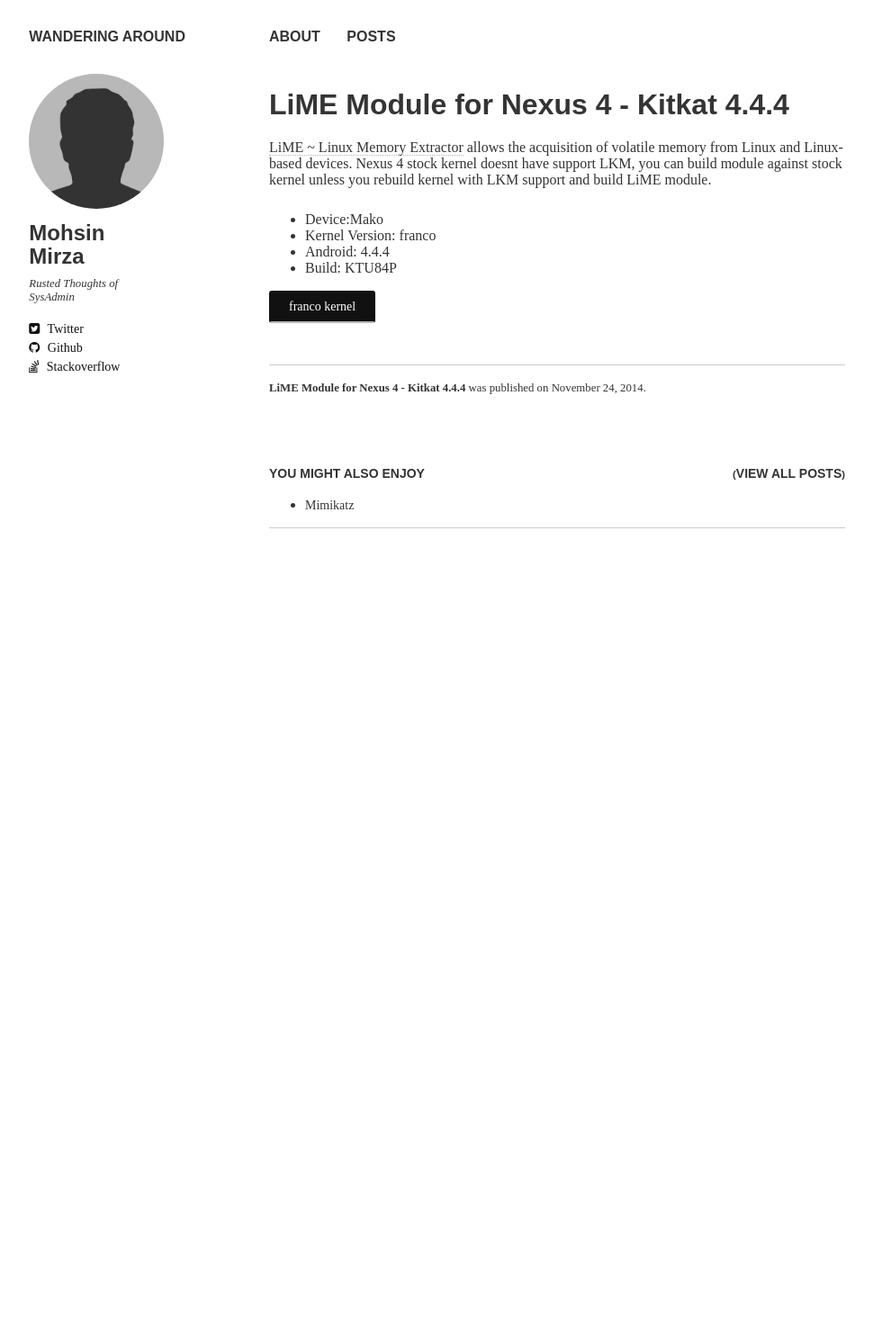
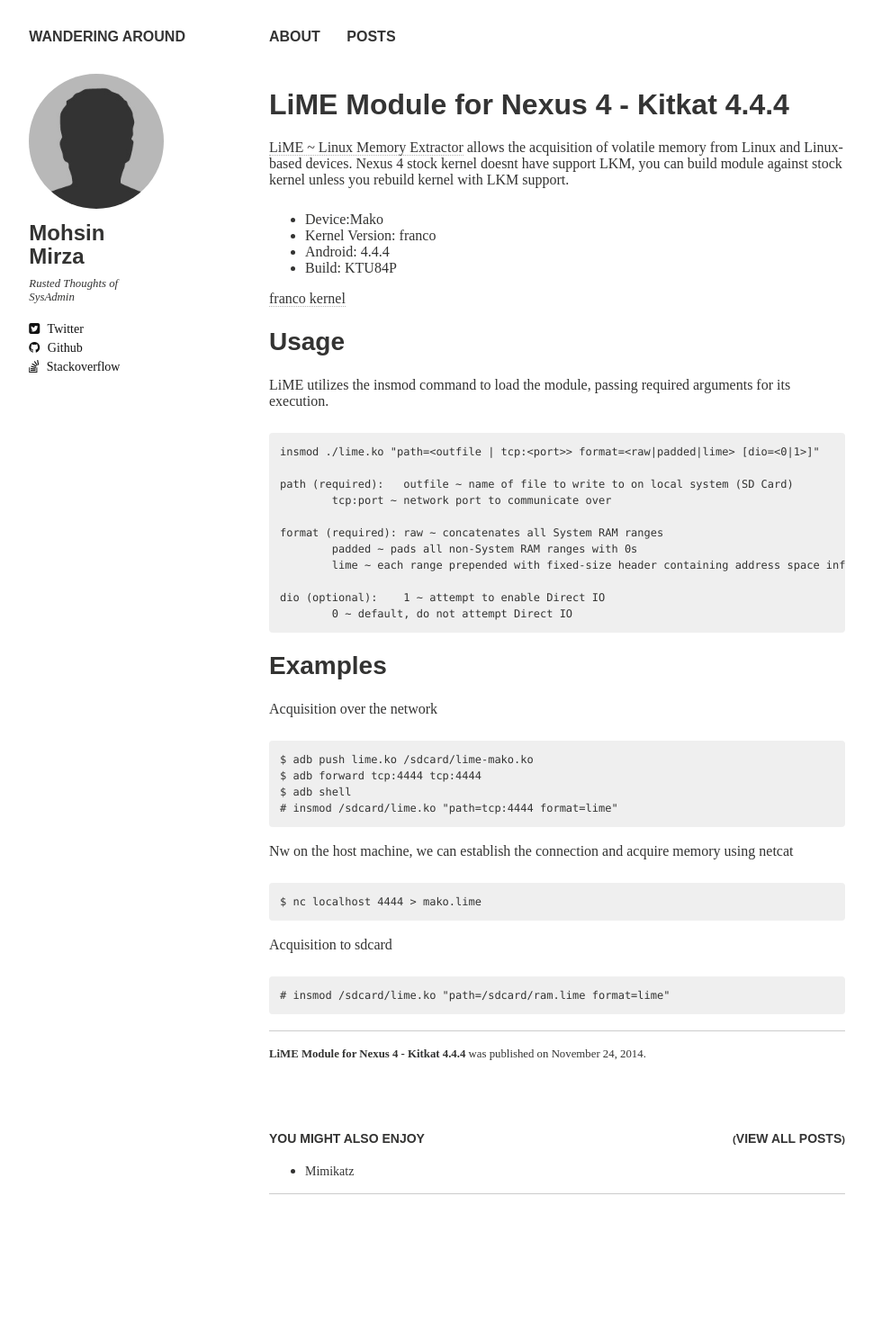
Before and after one commit to jahil/jahil.github.io, a Jekyll site: the page built from _posts/2014-11-24-lime-module-for-nexus-4-kitkat-4-4-4.md, in a window 1280 px wide. Shown: the whole page at 90% size, without its empty margins (21-991 px from the left). Built offline with Jekyll 4.4.1, drawn with Linux system fonts in a browser that asks for light colours; nearby versions of some CDN libraries; some web fonts are replaced; before the commit the page ends 900 px from its top, so only the background shows below that.

Commit message:
baseline commit

```diff
--- a/_posts/2014-11-24-lime-module-for-nexus-4-kitkat-4-4-4.md
+++ b/_posts/2014-11-24-lime-module-for-nexus-4-kitkat-4-4-4.md
@@ -11,11 +11,49 @@ date: 2014-11-24T17:59:25+04:00
 ---
 
 [LiME ~ Linux Memory Extractor](https://github.com/504ensicsLabs/LiME) allows the acquisition of volatile memory from Linux and Linux-based devices.
-Nexus 4 stock kernel doesnt have support LKM, you can build module against stock kernel unless you rebuild kernel with LKM support and build LiME module.
+Nexus 4 stock kernel doesnt have support LKM, you can build module against stock kernel unless you rebuild kernel with LKM support.
 
 * Device:Mako
 * Kernel Version: franco
 * Android: 4.4.4
 * Build: KTU84P
 
-<a markdown="0" href="http://192.241.177.15/Nexus4/4.4/boot-r213.img" class="btn">franco kernel</a>
+<a markdown="0" href="http://192.241.177.15/Nexus4/4.4/boot-r213.img">franco kernel</a>
+
+## Usage
+LiME utilizes the insmod command to load the module, passing required arguments for its execution.
+
+{% highlight text %}
+insmod ./lime.ko "path=<outfile | tcp:<port>> format=<raw|padded|lime> [dio=<0|1>]"
+
+path (required):   outfile ~ name of file to write to on local system (SD Card)
+        tcp:port ~ network port to communicate over
+
+format (required): raw ~ concatenates all System RAM ranges
+        padded ~ pads all non-System RAM ranges with 0s
+        lime ~ each range prepended with fixed-size header containing address space info
+
+dio (optional):    1 ~ attempt to enable Direct IO
+        0 ~ default, do not attempt Direct IO
+
+{% endhighlight %}
+
+## Examples
+
+Acquisition over the network
+{% highlight text %}
+$ adb push lime.ko /sdcard/lime-mako.ko
+$ adb forward tcp:4444 tcp:4444
+$ adb shell
+# insmod /sdcard/lime.ko "path=tcp:4444 format=lime"
+{% endhighlight %}
+
+Nw on the host machine, we can establish the connection and acquire memory using netcat
+{% highlight text %}
+$ nc localhost 4444 > mako.lime
+{% endhighlight %}
+
+Acquisition to sdcard
+{% highlight text %}
+# insmod /sdcard/lime.ko "path=/sdcard/ram.lime format=lime"
+{% endhighlight %}
```
Also changed, not shown: 2 other files.
